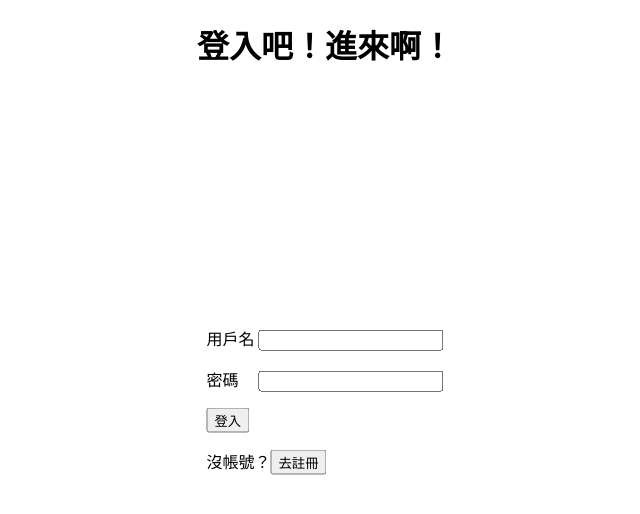
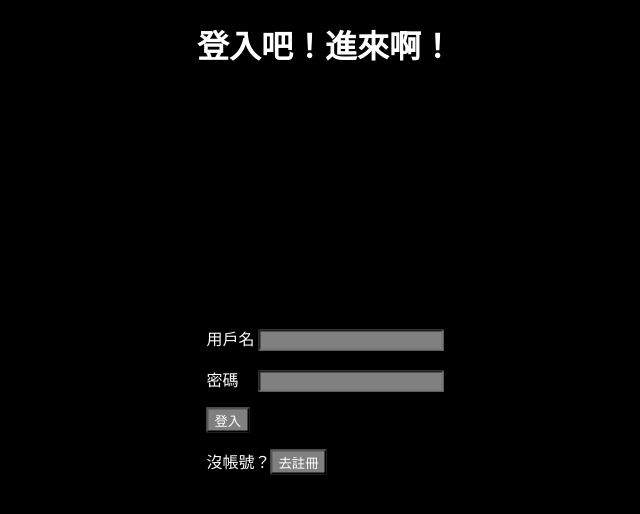
Before and after one commit to DogTrick/schedule4fun, a Flask app: page / in a window 1280 px wide. Shown: the top 514 px of the page, without its empty margins (315-955 px from the left). Run offline with Flask 2, Linux system fonts and the light colour scheme.

Commit message:
Change background-color and text-color

```diff
--- a/templates/login.html
+++ b/templates/login.html
@@ -6,6 +6,14 @@
     <meta name="viewport" content="width=device-width, initial-scale=1.0">
     <title>Document</title>
     <style>
+        body {
+            background-color: black;
+            color: white;
+        }
+        input {
+            background-color: grey;
+            color: white;
+        }
         .title-intro {
             text-align: center;
         }
```
Also changed, not shown: templates/schedule.html (+11 -0 lines), templates/sign_up.html (+8 -0 lines), system.db.
